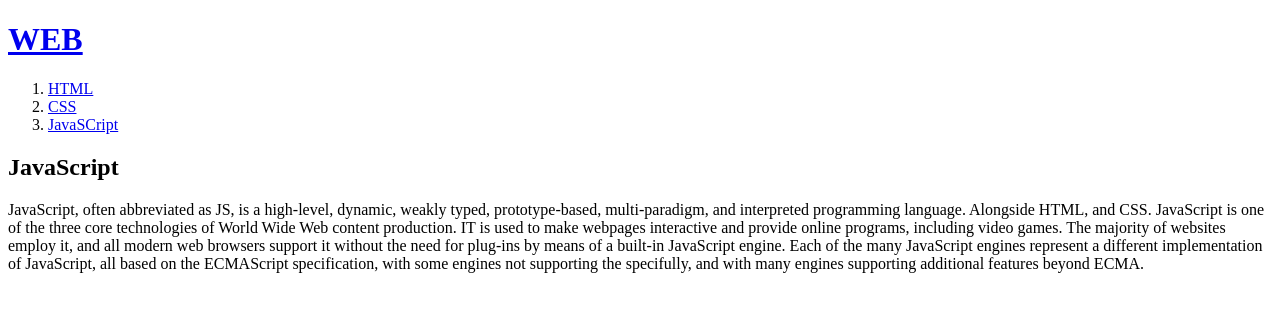
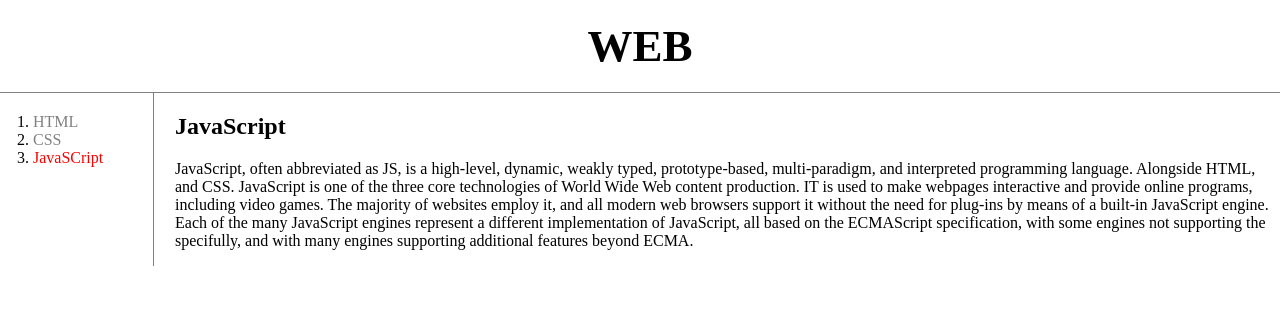
Before and after one commit to jgmin0102/web-practice, a plain HTML site: page 3.html in a window 1280 px wide. Drawn offline with Linux system fonts and the light colour scheme.

Commit message:
웹 기초 강의 학습
웹 기초 강의 학습 후 우선 따라 만들어본 웹페이지 입니다
이후 복습 겸 스스로 웹 페이지를 만들어 볼 예정

```diff
--- a/3.html
+++ b/3.html
@@ -3,17 +3,20 @@
 <head>
     <title>WEb - Javascript</title>
     <meta charset="utf-8">
+    <link rel="stylesheet" href="style.css">
 </head>
 
 <body>
     <h1><a href="index.html">WEB</h1></a>
+    <div id="grid">
     <ol>
-        <li><a href="1.html">HTML</li></a>
-        <li><a href="2.html">CSS</li></a>
-        <li><a href="3.html">JavaSCript</li></a>
+        <li><a href="1.html" class="saw">HTML</li></a>
+        <li><a href="2.html" class="saw">CSS</li></a>
+        <li><a href="3.html" class="saw" id = "active">JavaSCript</li></a>
     </ol>
+    <div id="article">
 <h2>JavaScript</h2>
-JavaScript, often abbreviated as JS, is a high-level,
+<p>JavaScript, often abbreviated as JS, is a high-level,
 dynamic, weakly typed, prototype-based, multi-paradigm,
 and interpreted programming language.
 Alongside HTML, and CSS. JavaScript is one of the three
@@ -26,8 +29,7 @@ Each of the many JavaScript engines represent a different
 implementation of JavaScript, all based on the
 ECMAScript specification, with some engines not supporting
 the specifully, and with many engines supporting additional features beyond
-ECMA.
-<p>
-</P>
+ECMA.</P></div>
+</div>
 </body>
 </html>
--- /dev/null
+++ b/style.css
@@ -0,0 +1,46 @@
+body{
+    margin:0;
+}
+a {
+    color:black; text-decoration: none;
+}
+.saw {
+    color:gray;
+}
+#active {
+    color:red;
+}
+h1 {
+    font-size:45px;
+    text-align: center;
+    border-bottom: 1px solid gray;
+    margin: 0;
+    padding: 20px;
+}
+ol{
+    border-right:1px solid gray;
+    width:100px;
+    margin: 0;
+    padding:20px;
+}
+#grid{
+    display: grid;
+    grid-template-columns: 150px 1fr;
+}
+#grid ol {
+    padding-left: 33px;
+}
+#article{
+    padding-left: 25px;
+}
+@media(max-width:800px){
+    #grid{
+        display: block;
+    }
+    ol {
+        border-right: none;
+    }
+    h1{
+        border-bottom: none;
+    }
+}
```
Also changed, not shown: 1.html (+5 -2 lines), 2.html (+20 -19 lines), index.html (+5 -1 lines).
